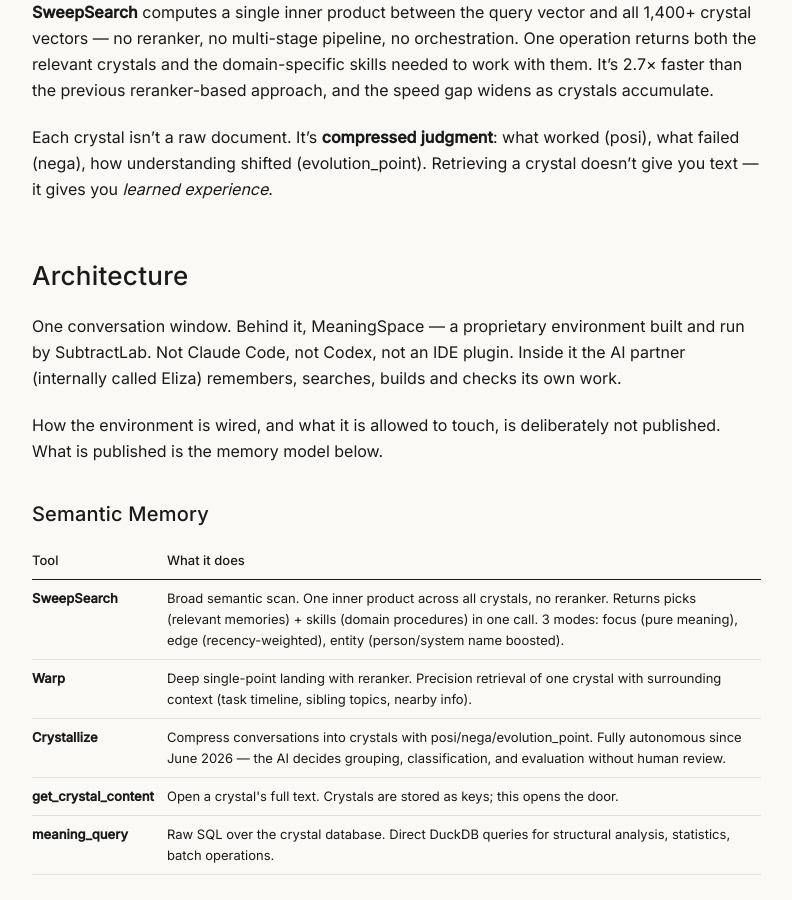
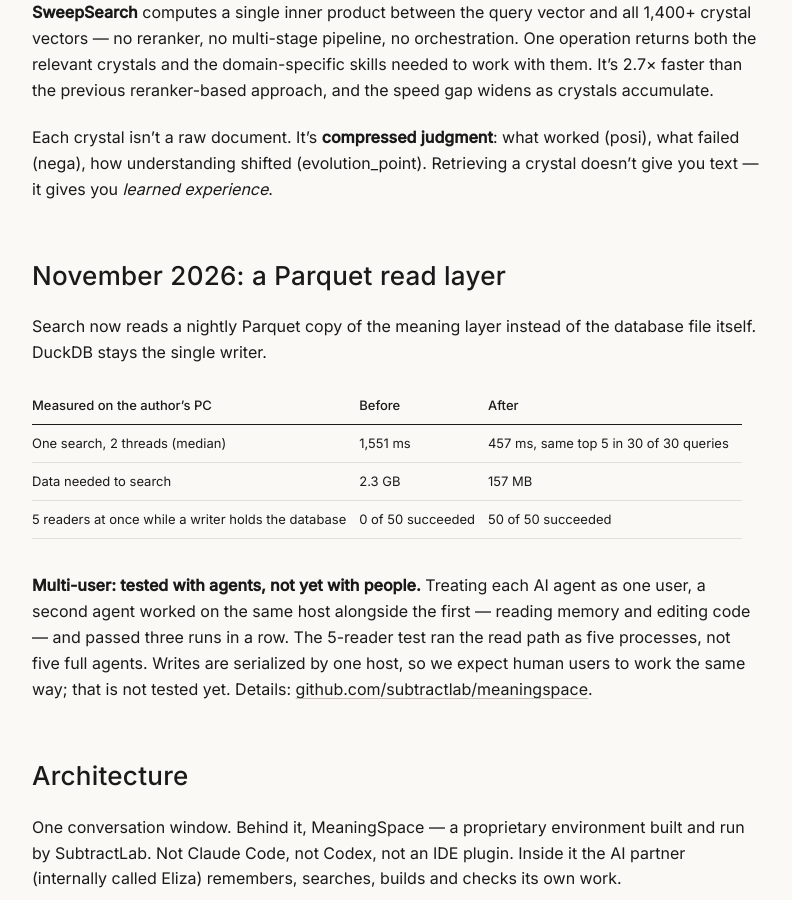
Before and after one commit to subtractlab/subtractlab, a Jekyll site: the page built from meaningspace.md, in a window 1280 px wide and 900 px high, scrolled down 1249 px. Shown: the whole window, without its empty margins (39-831 px from the left). Built offline with Jekyll 4.4.1, drawn with Linux system fonts in a browser that asks for light colours.

Commit message:
MeaningSpace: add November 2026 Parquet read layer update

```diff
--- a/meaningspace.md
+++ b/meaningspace.md
@@ -82,6 +82,18 @@ MeaningSpace eliminates orientation entirely.
 **SweepSearch** computes a single inner product between the query vector and all 1,400+ crystal vectors — no reranker, no multi-stage pipeline, no orchestration. One operation returns both the relevant crystals and the domain-specific skills needed to work with them. It's 2.7× faster than the previous reranker-based approach, and the speed gap widens as crystals accumulate.
 
 Each crystal isn't a raw document. It's **compressed judgment**: what worked (posi), what failed (nega), how understanding shifted (evolution_point). Retrieving a crystal doesn't give you text — it gives you *learned experience*.
+
+## November 2026: a Parquet read layer
+
+Search now reads a nightly Parquet copy of the meaning layer instead of the database file itself. DuckDB stays the single writer.
+
+| Measured on the author's PC | Before | After |
+|---|---|---|
+| One search, 2 threads (median) | 1,551 ms | 457 ms, same top 5 in 30 of 30 queries |
+| Data needed to search | 2.3 GB | 157 MB |
+| 5 readers at once while a writer holds the database | 0 of 50 succeeded | 50 of 50 succeeded |
+
+**Multi-user: tested with agents, not yet with people.** Treating each AI agent as one user, a second agent worked on the same host alongside the first — reading memory and editing code — and passed three runs in a row. The 5-reader test ran the read path as five processes, not five full agents. Writes are serialized by one host, so we expect human users to work the same way; that is not tested yet. Details: [github.com/subtractlab/meaningspace](https://github.com/subtractlab/meaningspace).
 
 ## Architecture
 
--- a/sitemap.xml
+++ b/sitemap.xml
@@ -27,7 +27,7 @@
   </url>
   <url>
     <loc>https://subtractlab.com/meaningspace.html</loc>
-    <lastmod>2026-06-27</lastmod>
+    <lastmod>2026-11-20</lastmod>
     <priority>0.9</priority>
   </url>
   <url>
```
